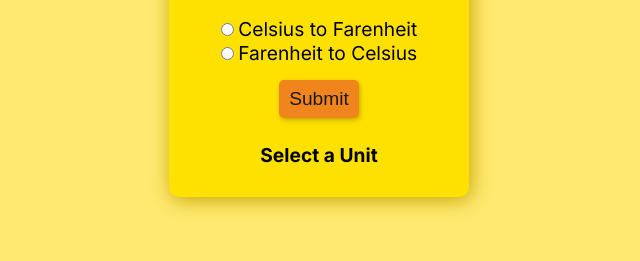
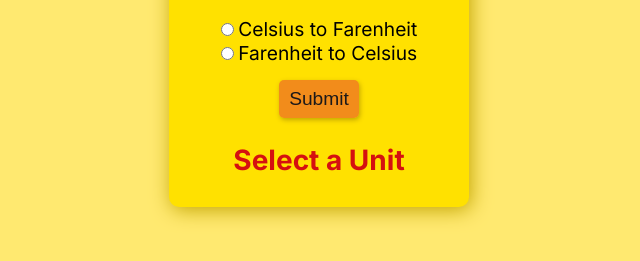
Before and after one commit to Thaara63/Temperature-Converter, a plain HTML site: page index.html in a window 1280 px wide. Both pictures are taken after a click on the button "Submit". Shown: the part 201-462 px from the top of the page, without its empty margins (321-961 px from the left). Drawn offline with Linux system fonts and the light colour scheme.

Commit message:
Added the Js to convert the temperature

```diff
--- a/index.html
+++ b/index.html
@@ -19,7 +19,7 @@
         <label for="toCelsius"> Farenheit to Celsius </label> <br>
 
         <button type="button" onclick="convert()">Submit</button>
-        <p id="result">Select a Unit</p>
+        <p id="result"></p>
 
     </form>
 
--- a/index.js
+++ b/index.js
@@ -0,0 +1,24 @@
+const textBox = document.getElementById("textBox"),
+    toFarenheit = document.getElementById("toFarenheit"),
+    toCelsius = document.getElementById("toCelsius"),
+    result = document.getElementById("result");
+
+let temperature;
+
+function convert(){
+
+    if(toFarenheit.checked) {
+        temperature = Number(textBox.value);
+        temperature = temperature * 9 / 5 + 32;
+        result.textContent = temperature + "°F";
+    }
+    else if(toCelsius.checked){
+        temperature = Number(textBox.value);
+        temperature = (temperature - 32) * (9 / 5) ;
+        result.textContent = temperature + "°C";
+    }
+    else{
+        result.textContent = `Select a Unit`;
+    }
+
+}
--- a/styles.css
+++ b/styles.css
@@ -50,19 +50,20 @@ button{
     padding: 8px 10px;
     border: none;
     border-radius: 5px;
-    background-color: rgba(239, 116, 35, 0.837);
+    background-color: rgba(239, 117, 35, 0.775);
     box-shadow: 1px 2px 5px rgb(196, 166, 0);
     cursor: pointer;
 }
 
 button:hover{
-    background-color: rgb(251, 105, 9);
+    background-color: rgb(251, 90, 9);
     color: rgb(0, 0, 0);
     transition-duration: 200ms;
 }
 
 #result{
-    font-size: 1.2rem;
+    font-size: 1.75rem;
+    color: rgb(213, 16, 16);
     font-weight: 700;
     padding: 10px 0;
 }
```
